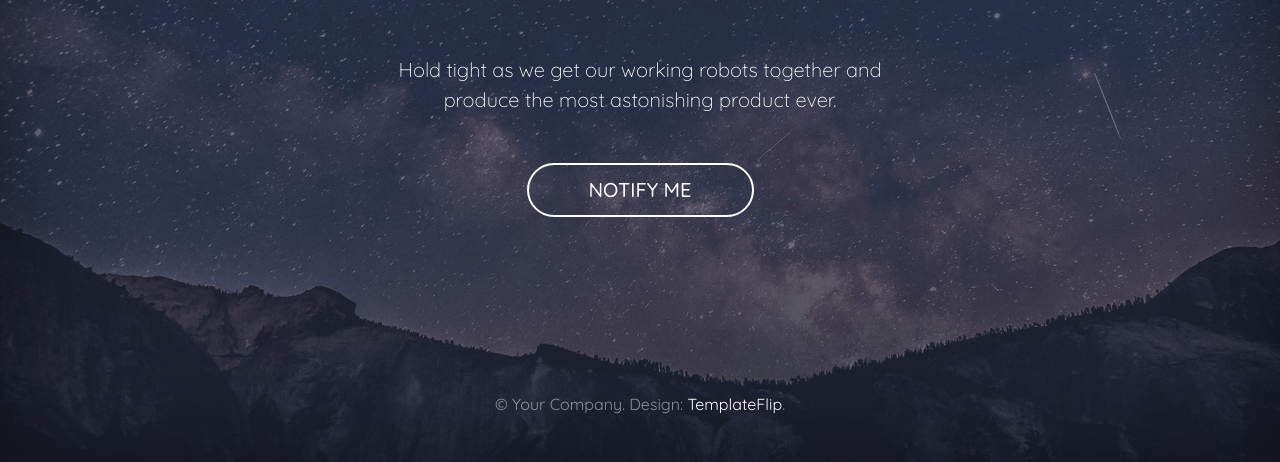
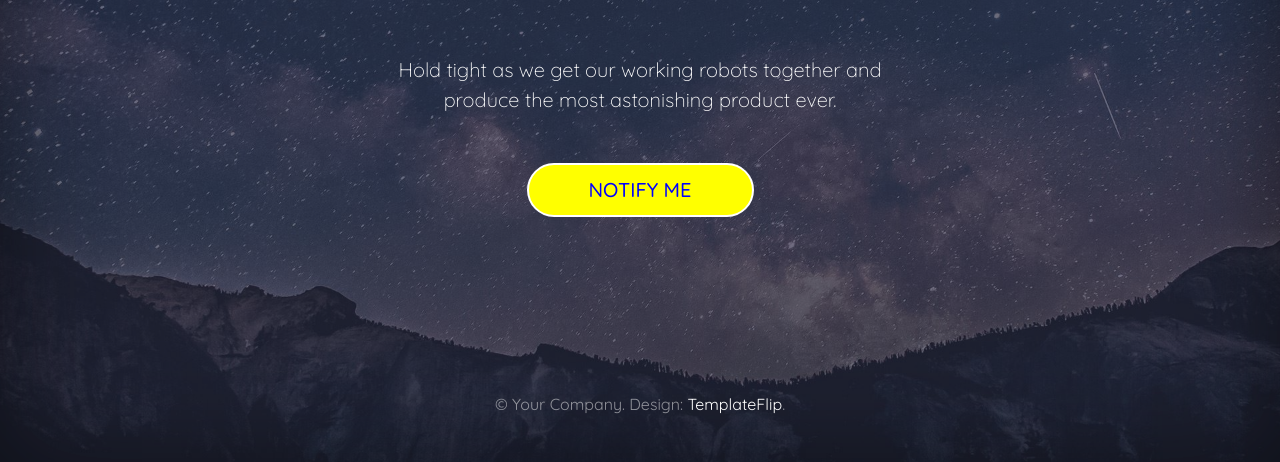
Before and after one commit to Sauleeu/coming-soon, a plain HTML site: page index.html in a window 1280 px wide. Shown: the part 338-800 px from the top of the page. Drawn offline with nearby package versions, Linux system fonts and the light colour scheme.

Commit message:
se cambia color al boton

```diff
--- a/styles/main.css
+++ b/styles/main.css
@@ -10,10 +10,10 @@ a:hover {
 
 /* Custom default button */
 .btn-default {
-  color: #fff;
+  color: blue;
   text-shadow: none;
   /* Prevent inheritence from `body` */
-  background-color: transparent;
+  background-color: yellow;
   border: 2px solid #fff;
   border-radius: 20px;
   padding: 0.5rem 2rem;
```
Also changed, not shown: commits.txt (added).
